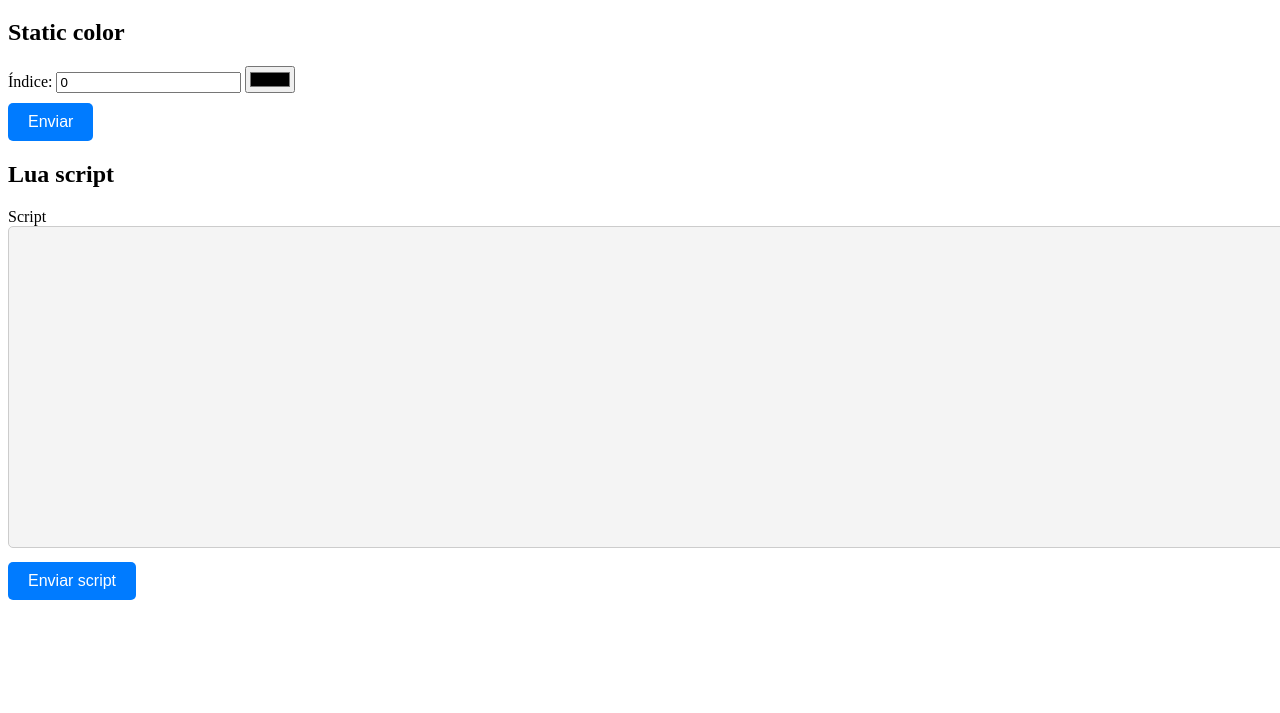
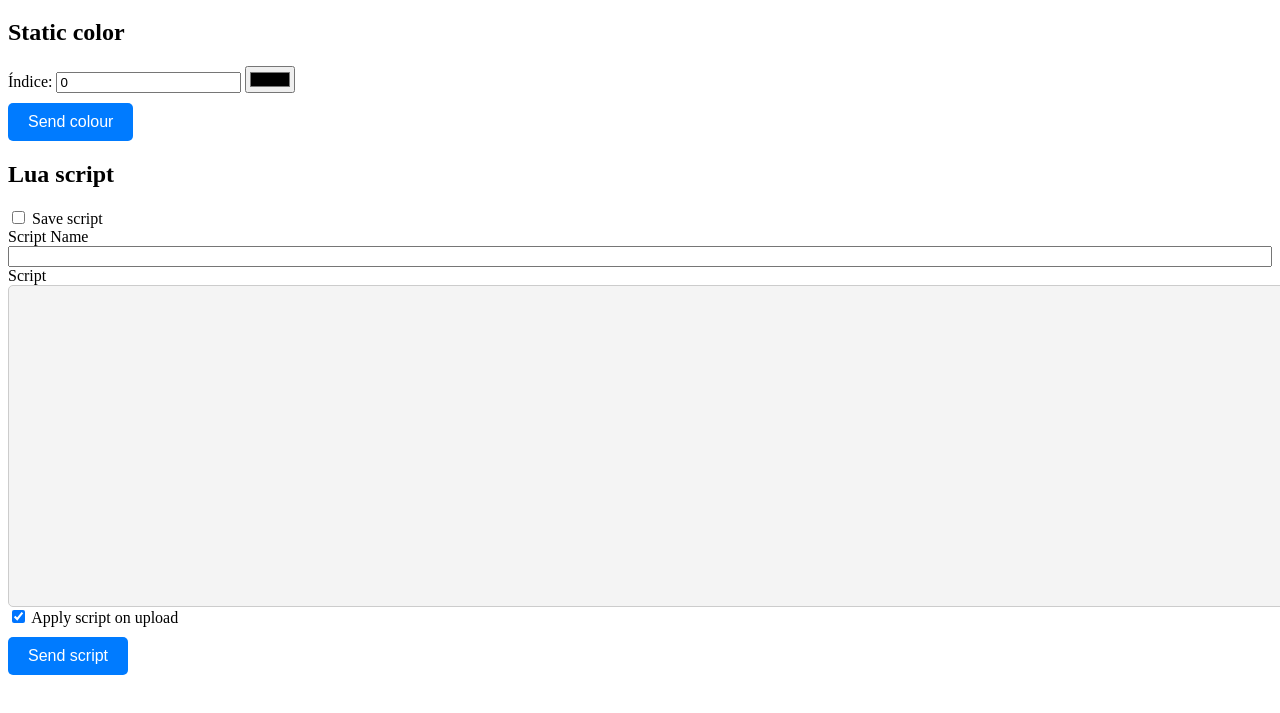
Before and after one commit to Billones142/Esp32-HTTP-Neopixel, a plain HTML site: page data/index.html in a window 1280 px wide. Shown: the part 61-774 px from the top of the page. Drawn offline with Linux system fonts and the light colour scheme.

Commit message:
Refactor index.html for improved user interface and functionality
- Enhanced the HTML form for color selection and Lua script input.
- Added options to save scripts and apply them on upload.
- Updated button labels for clarity.
- Improved layout and styling for better user experience.
- Refactored JavaScript functions for handling color and script submissions.

```diff
--- a/data/index.html
+++ b/data/index.html
@@ -1,10 +1,12 @@
 <!DOCTYPE html>
 <html lang="en">
+
 <head>
     <meta charset="UTF-8">
     <meta name="viewport" content="width=device-width, initial-scale=1.0">
     <title>ESP32 Neopixel</title>
     <style>
+
         textarea {
             width: 100%;
             height: 300px;
@@ -17,6 +19,7 @@
             padding: 10px;
             resize: vertical;
         }
+
         button {
             margin-top: 10px;
             padding: 10px 20px;
@@ -27,11 +30,13 @@
             color: white;
             cursor: pointer;
         }
+
         button:hover {
             background-color: #0056b3;
         }
     </style>
 </head>
+
 <body>
     <h1>ESP32 Neopixel</h1>
     <form id="colorForm">
@@ -39,17 +44,31 @@
         <div>
             <label for="index">Índice:</label>
             <input type="number" value="0" id="index" name="i" min="0" required>
-            <input name="Color Picker" id="colorValues" type="color"/>
+            <input name="Color Picker" id="colorValues" type="color" />
         </div>
-        <button type="button" onclick="sendData()">Enviar</button>
+        <button type="button" onclick="sendData()">Send colour</button>
     </form>
     <form id="scriptForm">
         <h2>Lua script</h2>
         <div>
+            <div>
+                <input type="checkbox" id="saveScript" name="saveScript">
+                <label for="saveScript">Save script</label>
+            </div>
+            <div style="display: flex; flex-direction: column;">
+                <label for="scriptName">Script Name</label>
+                <input type="text" id="scriptName" name="scriptName">
+            </div>
+            <div style="display: flex; flex-direction: column;">
                 <label for="script">Script</label>
-            <textarea  type="text" id="luaScript" name="luaScript" required></textarea>
+                <textarea type="text" id="luaScript" name="luaScript" required></textarea>
             </div>
-        <button type="button" onclick="sendScriptData()">Enviar script</button>
+        </div>
+        <div>
+            <input type="checkbox" id="applyScript" name="applyScript" checked>
+            <label for="applyScript">Apply script on upload</label>
+        </div>
+        <button type="button" onclick="sendScriptData()">Send script</button>
     </form>
 
     <p id="response"></p>
@@ -57,7 +76,7 @@
     <script>
         const textarea = document.getElementById('luaScript');
 
-    textarea.addEventListener('keydown', function(event) {
+        textarea.addEventListener('keydown', function (event) {
             if (event.key === 'Tab') {
                 event.preventDefault(); // Evita el comportamiento predeterminado de tabulación
                 const start = this.selectionStart;
@@ -71,7 +90,7 @@
                 this.selectionStart = this.selectionEnd = start + spaces.length;
             }
         });
-    const colorSelector= document.getElementById('colorValues');
+        const colorSelector = document.getElementById('colorValues');
 
         let debounceTimer;
         colorSelector.addEventListener('input', () => {
@@ -83,7 +102,7 @@
         });
 
         function updateMessage(message) {
-        document.getElementById('response').textContent= message;
+            document.getElementById('response').textContent = message;
 
         }
 
@@ -100,7 +119,7 @@
 
         function sendData() {
             const index = document.getElementById('index').value;
-        const {red, green, blue}= hexToRgb(colorSelector.value)
+            const { red, green, blue } = hexToRgb(colorSelector.value)
 
             const jsonPayload = {
                 colours: [
@@ -113,7 +132,7 @@
                 ]
             };
 
-        document.getElementById('response').textContent= "";
+            document.getElementById('response').textContent = "";
             fetch('http://esp-32.local/setcolor', {
                 method: 'POST',
                 headers: {
@@ -132,12 +151,20 @@
 
         function sendScriptData() {
             const luaScript = document.getElementById('luaScript').value;
+            const saveScript = document.getElementById('saveScript').value | false;
+            const applyScript = document.getElementById('applyScript').value | true;
+            const scriptName = document.getElementById('scriptName').value | "";
+            const applySavedScript = document.getElementById('applySavedScript').value | false;
 
             const jsonPayload = {
-            luaScript,
+                "luaScript" : luaScript,
+                "saveScript": saveScript,
+                "applyScript": applyScript,
+                "scriptName": scriptName,
+                "applySavedScript": false,
             };
 
-        document.getElementById('response').textContent= "";
+            document.getElementById('response').textContent = "";
             fetch('http://esp-32.local/setScript', {
                 method: 'POST',
                 headers: {
@@ -155,4 +182,5 @@
         }
     </script>
 </body>
+
 </html>
```
Lines whose indentation alone changed are shown as unchanged.
